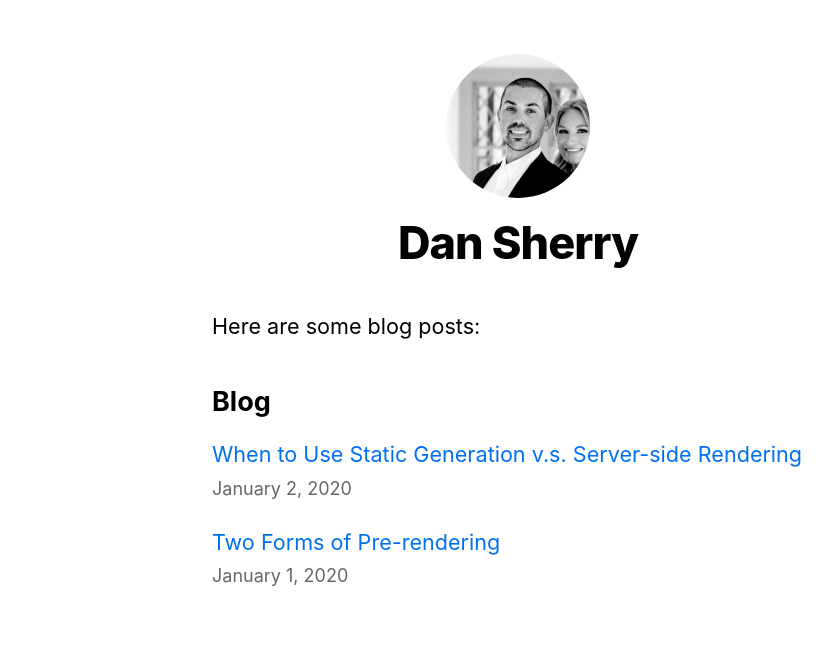
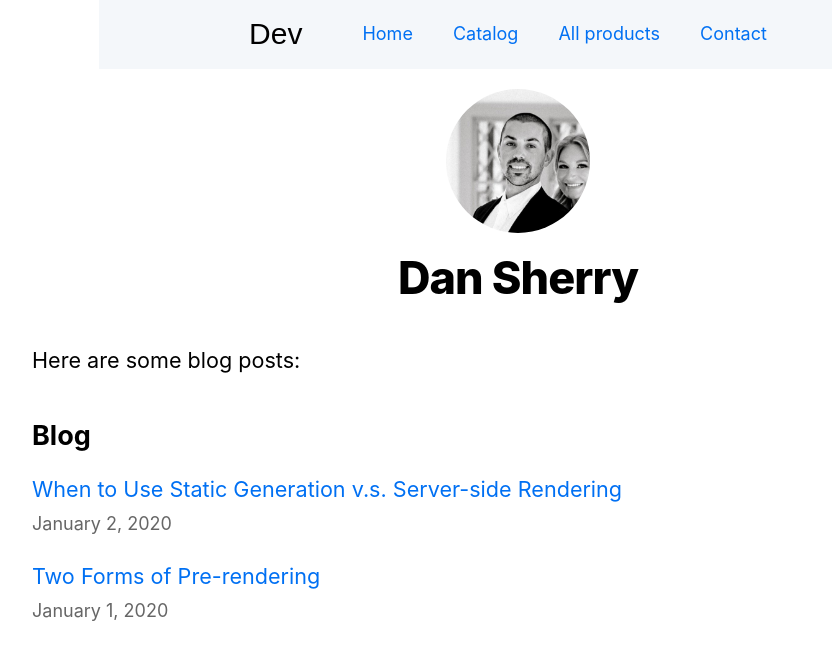
Before and after one commit to dbsherry890/nextjs-blog, a Next.js app: page / in a window 1280 px wide. Shown: the top 660 px of the page, without its empty margins (122-954 px from the left). Built offline with nearby package versions, Linux system fonts and the light colour scheme.

Commit message:
navbar and css

```diff
--- a/components/layout.js
+++ b/components/layout.js
@@ -3,6 +3,7 @@ import Image from "next/image";
 import styles from "./layout.module.css";
 import utilStyles from "../styles/utils.module.css";
 import Link from "next/link";
+import Navbar from "./navbar";
 
 const name = "Dan Sherry";
 export const siteTitle = "Next.js Website";
@@ -26,6 +27,7 @@ export default function Layout({ children, home }) {
         <meta name="twitter:card" content="summary_large_image" />
       </Head>
       <header className={styles.header}>
+        <Navbar />
         {home ? (
           <>
             <Image
--- a/components/layout.module.css
+++ b/components/layout.module.css
@@ -1,7 +1,7 @@
 .container {
-  max-width: 36rem;
+  max-width: 56rem;
   padding: 0 1rem;
-  margin: 3rem auto 6rem;
+  margin: 0 auto 6rem;
 }
 
 .header {
--- /dev/null
+++ b/components/navbar.jsx
@@ -0,0 +1,62 @@
+import { useState } from "react";
+import styles from "./navbar.module.css";
+
+function Navbar() {
+  // adding the states
+  const [isActive, setIsActive] = useState(false);
+  //add the active class
+  const toggleActiveClass = () => {
+    setIsActive(!isActive);
+  };
+  //clean up function to remove the active class
+  const removeActive = () => {
+    setIsActive(false);
+  };
+  return (
+    <div className="App">
+      <header className="App-header">
+        <nav className={`${styles.navbar}`}>
+          {/* logo */}
+          <a href="#home" className={`${styles.logo} ${styles.a}`}>
+            Dev
+          </a>
+          <ul
+            className={`{${styles.ul} ${styles.navMenu} ${
+              isActive ? styles.active : ""
+            }`}
+          >
+            <li onClick={removeActive}>
+              <a href="#home" className={`${styles.navLink}`}>
+                Home
+              </a>
+            </li>
+            <li onClick={removeActive}>
+              <a href="#home" className={`${styles.navLink}`}>
+                Catalog
+              </a>
+            </li>
+            <li onClick={removeActive}>
+              <a href="#home" className={`${styles.navLink}`}>
+                All products
+              </a>
+            </li>
+            <li onClick={removeActive}>
+              <a href="#home" className={`${styles.navLink}`}>
+                Contact
+              </a>
+            </li>
+          </ul>
+          <div
+            className={`${styles.hamburger} ${isActive ? styles.active : ""}`}
+            onClick={toggleActiveClass}
+          >
+            <span className={`${styles.bar}`}></span>
+            <span className={`${styles.bar}`}></span>
+            <span className={`${styles.bar}`}></span>
+          </div>
+        </nav>
+      </header>
+    </div>
+  );
+}
+export default Navbar;
--- /dev/null
+++ b/components/navbar.module.css
@@ -0,0 +1,88 @@
+.a {
+  text-decoration: none;
+  color: black;
+  font-size: 28px;
+}
+
+/* navbar */
+.navbar {
+  background-color: rgb(244, 247, 250);
+  padding: 2px 150px;
+  display: flex;
+  justify-content: space-around;
+  align-items: center;
+  gap: 20px;
+  min-height: 2px;
+  margin: 0 auto 20px;
+  /* width: 150%; */
+}
+
+/* logo  */
+.logo {
+  font-size: 30px;
+  font-family: Arial, Helvetica, sans-serif;
+}
+
+/* ul  */
+.navMenu {
+  display: flex;
+  justify-content: space-between;
+  align-items: center;
+  gap: 40px;
+  list-style: none;
+}
+
+/* media queries */
+
+@media screen and (max-width: 780px) {
+  /* hamburger */
+  .hamburger {
+    display: block;
+    cursor: pointer;
+  }
+
+  .bar {
+    background-color: #120f0b;
+    width: 20px;
+    height: 3px;
+    display: block;
+    margin: 5px;
+    -webkit-transition: 0.3s ease-in-out;
+    transition: 0.3s ease-in-out;
+  }
+
+  /* adding active class to the bars  */
+  .hamburger.active .bar:nth-child(2) {
+    opacity: 0;
+  }
+  .hamburger.active .bar:nth-child(1) {
+    transform: translateY(8px) rotate(45deg);
+  }
+  .hamburger.active .bar:nth-child(3) {
+    transform: translateY(-8px) rotate(-45deg);
+  }
+
+  /* navMenu */
+
+  .navMenu {
+    position: absolute;
+    flex-direction: column;
+    gap: 0;
+    top: 20px;
+    left: -200%;
+    text-align: start;
+    width: 100%;
+    transition: 0.7s ease-in-out;
+    background-color: aliceblue;
+    padding: 10px;
+    /* list-style: none; */
+  }
+
+  .navMenu.active {
+    left: 0;
+  }
+
+  .navMenu li {
+    margin: 16px 0;
+  }
+}
```
